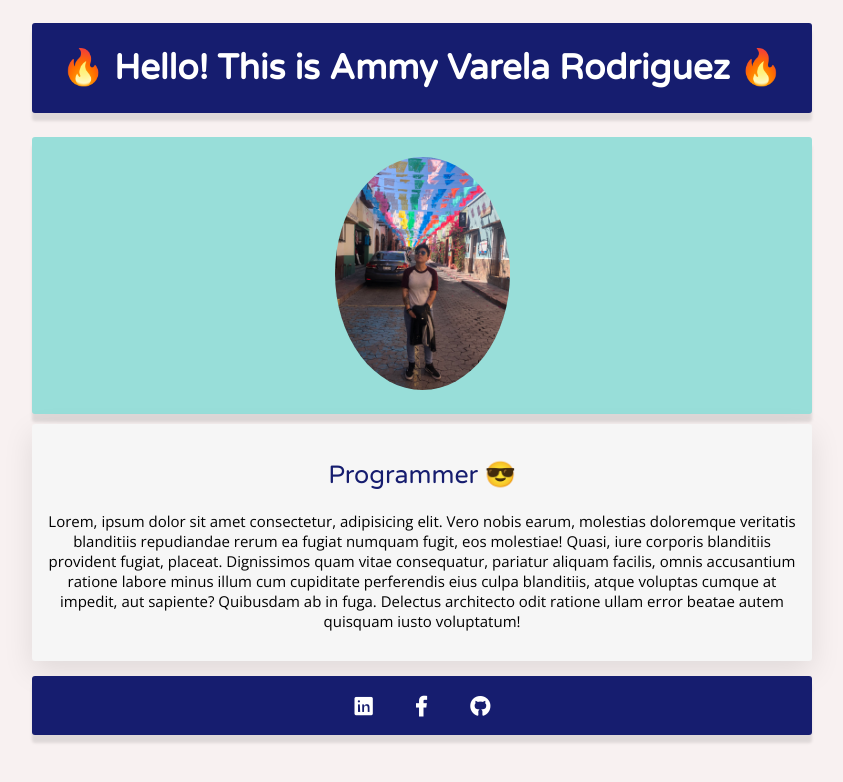
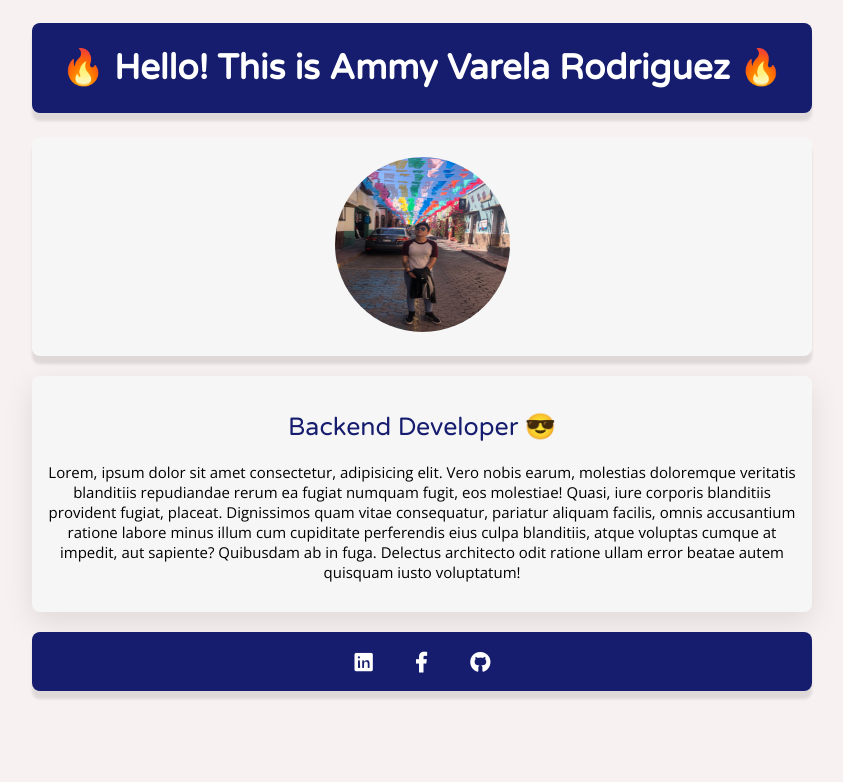
Before and after one commit to Aj-vrod/profile, a plain HTML site: page index.html in a window 1280 px wide. Shown: the whole page, without its empty margins (218-1061 px from the left). Drawn offline with nearby package versions, Linux system fonts and the light colour scheme; a web font is replaced by a local one.

Commit message:
changed title and added margins

```diff
--- a/index.html
+++ b/index.html
@@ -21,7 +21,7 @@
       <img class="img-center" src="images/pic.jpeg">
     </div>
     <div class="text-center">
-      <h2 class="title-center">Programmer 😎</h2>
+      <h2 class="title-center">Backend Developer 😎</h2>
       <p>
         Lorem, ipsum dolor sit amet consectetur, adipisicing elit. Vero nobis earum, molestias doloremque veritatis blanditiis repudiandae rerum ea fugiat numquam fugit, eos molestiae! Quasi, iure corporis blanditiis provident fugiat, placeat.
         Dignissimos quam vitae consequatur, pariatur aliquam facilis, omnis accusantium ratione labore minus illum cum cupiditate perferendis eius culpa blanditiis, atque voluptas cumque at impedit, aut sapiente? Quibusdam ab in fuga.
--- a/style.css
+++ b/style.css
@@ -10,9 +10,9 @@ body {
   background-color: #f6f6f6;
   text-align: center;
   box-shadow: 0 10px 30px rgba(0,0,0,.1);
-  margin: 5px 250px;
+  margin: 20px 250px;
   padding: 15px;
-  border-radius: 3px;
+  border-radius: 8px;
 }
 
 h1, h2 {
@@ -28,21 +28,22 @@ h1, h2 {
   border-radius: 50%;
   width: 175px;
   margin: 20px;
+  height: 175px;
 }
 
 .img-avatar {
-  background-color: #98ded9;
-  margin: 10px 250px;
+  background-color: #f6f6f6;
+  margin: 20px 250px;
   text-align: center;
   box-shadow: 0 8px 3px rgba(0,0,0,.1);
-  border-radius: 3px;
+  border-radius: 8px;
 }
 
 .header-center {
   background-color: #161d6f;
   margin: 20px 250px;
   box-shadow: 0 8px 3px rgba(0,0,0,.1);
-  border-radius: 3px;
+  border-radius: 8px;
 }
 
 .main-header {
@@ -79,9 +80,9 @@ ul {
   text-align: center;
   background-color: #161d6f;
   padding: 1px;
-  margin: 15px 250px;
+  margin: 20px 250px;
   box-shadow: 0 8px 3px rgba(0,0,0,.1);
-  border-radius: 3px;
+  border-radius: 8px;
 }
 
 
```
